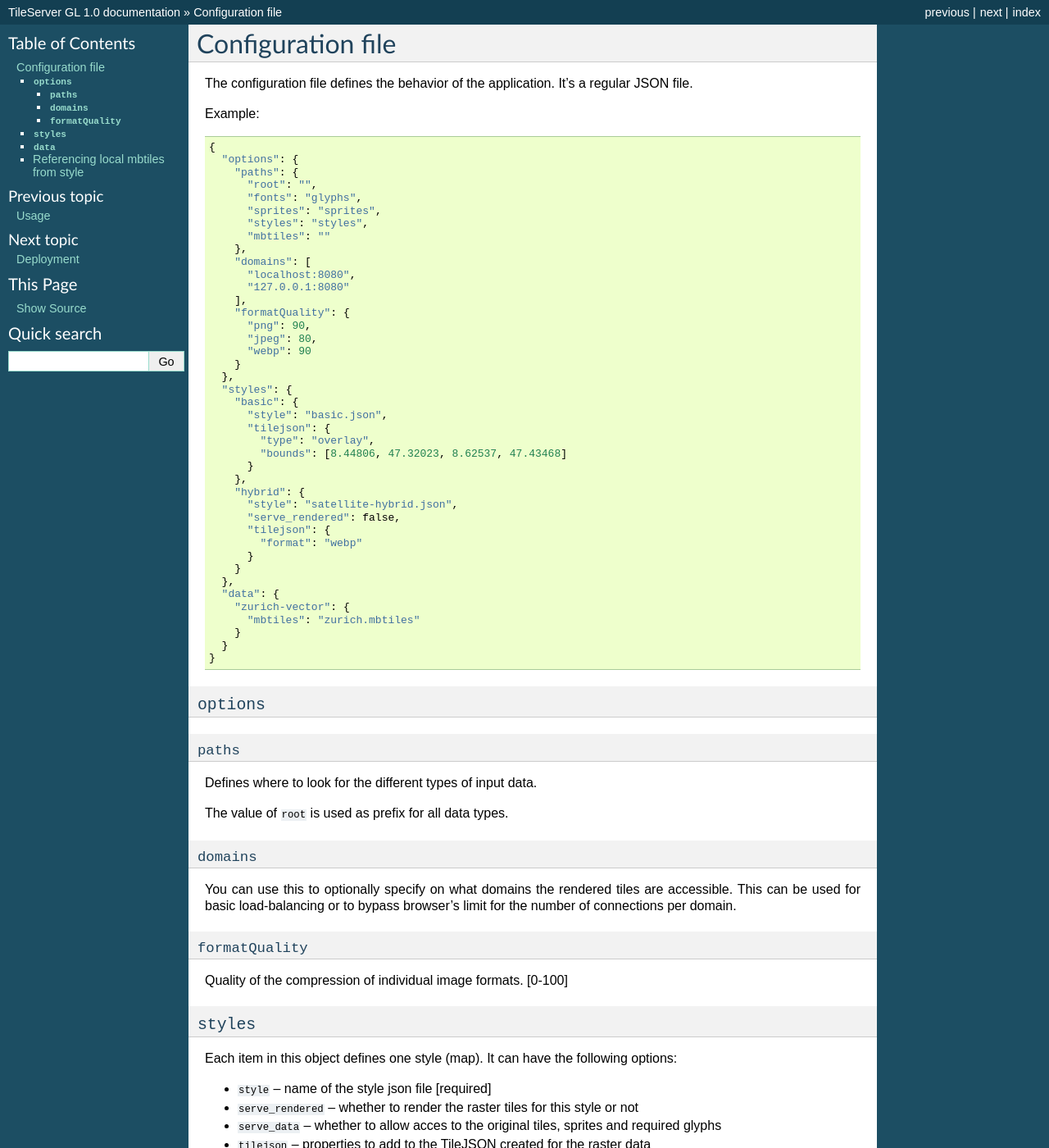
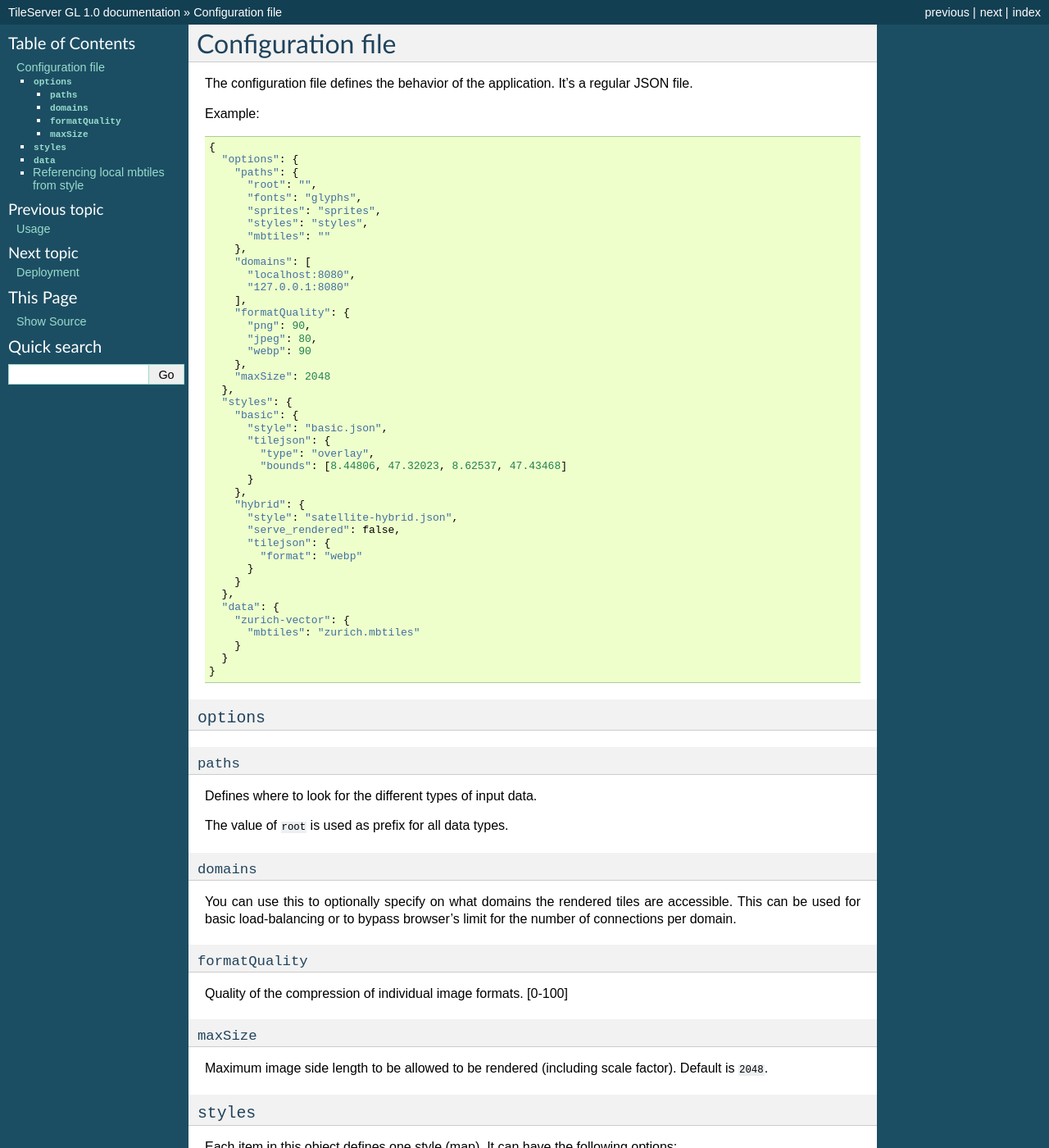
Before and after one commit to acalcutt/wifidb-tileserver-gl, a Sphinx documentation site: the page built from docs/config.rst, in a window 1280 px wide and 1400 px high. Shown: the whole window at 82% size. Built offline with Sphinx 7.4.7, drawn with Linux system fonts in a browser that asks for light colours.

Commit message:
Allow max image side length to be configurable

```diff
--- a/docs/config.rst
+++ b/docs/config.rst
@@ -23,7 +23,8 @@
         "png": 90,
         "jpeg": 80,
         "webp": 90
-      }
+      },
+      "maxSize": 2048
     },
     "styles": {
       "basic": {
@@ -69,6 +70,11 @@
 
 Quality of the compression of individual image formats. [0-100]
 
+``maxSize``
+-----------
+
+Maximum image side length to be allowed to be rendered (including scale factor). Default is ``2048``.
+
 ``styles``
 ==========
 
```
Also changed, not shown: 1 other file.
